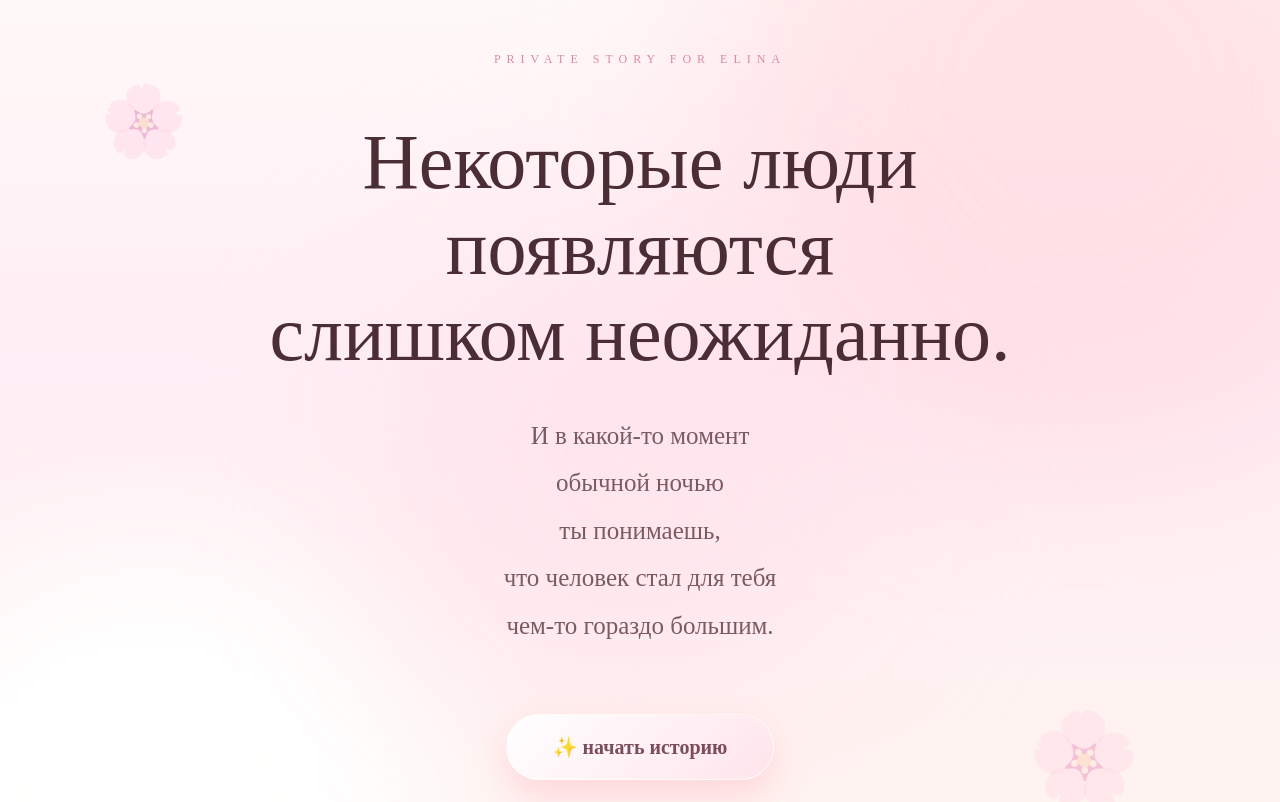
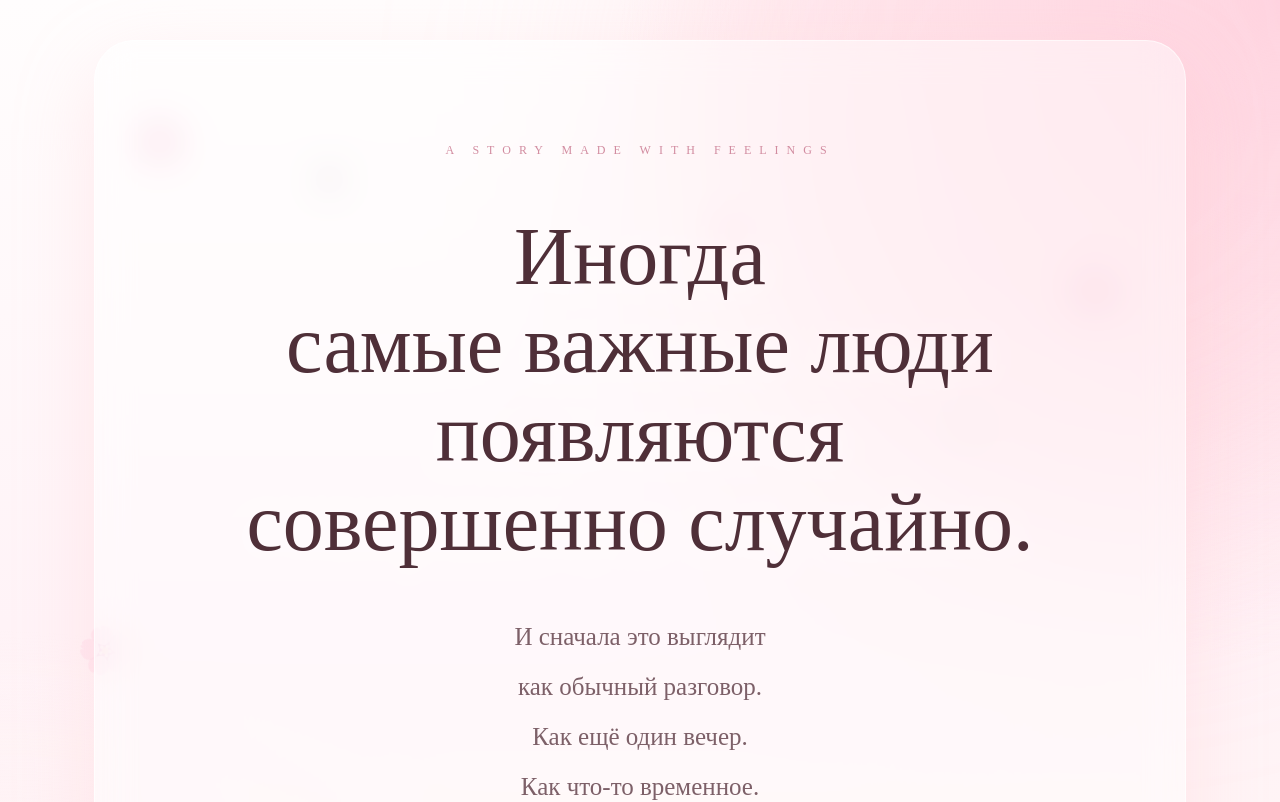
Before and after one commit to SayLoveYourLife/Story-My-Love, a Next.js app: page / in a window 1280 px wide. Shown: the top 802 px of the page. Built offline with nearby package versions, Linux system fonts and the light colour scheme.

Commit message:
Update page.js

```diff
--- a/app/page.js
+++ b/app/page.js
@@ -1,169 +1,222 @@
 export default function Home() {
+  const flowers = [
+    { top: "8%", left: "10%", size: "50px", opacity: 0.35 },
+    { top: "18%", left: "82%", size: "70px", opacity: 0.2 },
+    { top: "72%", left: "14%", size: "65px", opacity: 0.25 },
+    { top: "78%", left: "85%", size: "55px", opacity: 0.3 },
+    { top: "45%", left: "6%", size: "45px", opacity: 0.18 },
+    { top: "58%", left: "92%", size: "60px", opacity: 0.2 },
+    { top: "30%", left: "40%", size: "35px", opacity: 0.15 },
+    { top: "15%", left: "55%", size: "40px", opacity: 0.18 },
+  ];
+
   return (
     <main
       style={{
         minHeight: "100vh",
-        background:
-          "linear-gradient(180deg, #fff8f8 0%, #ffeef5 40%, #fff5ef 100%)",
         overflow: "hidden",
         position: "relative",
         display: "flex",
         justifyContent: "center",
         alignItems: "center",
         padding: "40px",
+        background: `
+          radial-gradient(circle at top right, #ffdbe7 0%, transparent 35%),
+          radial-gradient(circle at bottom left, #fff1f5 0%, transparent 40%),
+          linear-gradient(180deg, #fffdfd 0%, #fff3f7 45%, #fff7f1 100%)
+        `,
         fontFamily: "serif",
       }}
     >
-      {/* большие световые пятна */}
+      {/* ГЛОУ */}
+      <div
+        style={{
+          position: "absolute",
+          width: "900px",
+          height: "900px",
+          borderRadius: "50%",
+          background: "rgba(255,192,203,0.25)",
+          filter: "blur(120px)",
+          top: "-350px",
+          right: "-250px",
+        }}
+      />
+
       <div
         style={{
           position: "absolute",
           width: "700px",
           height: "700px",
           borderRadius: "50%",
-          background: "rgba(255,182,193,0.30)",
+          background: "rgba(255,255,255,0.95)",
           filter: "blur(100px)",
-          top: "-250px",
-          right: "-150px",
+          bottom: "-300px",
+          left: "-200px",
         }}
       />
 
+      {/* ЦВЕТЫ */}
+      {flowers.map((flower, index) => (
+        <div
+          key={index}
+          style={{
+            position: "absolute",
+            top: flower.top,
+            left: flower.left,
+            fontSize: flower.size,
+            opacity: flower.opacity,
+            transform: "rotate(-10deg)",
+            userSelect: "none",
+          }}
+        >
+          🌸
+        </div>
+      ))}
+
+      {/* ЛЕПЕСТКИ */}
       <div
         style={{
           position: "absolute",
-          width: "600px",
-          height: "600px",
-          borderRadius: "50%",
-          background: "rgba(255,255,255,0.95)",
-          filter: "blur(80px)",
-          bottom: "-200px",
-          left: "-150px",
-        }}
-      />
-
-      <div
-        style={{
-          position: "absolute",
-          width: "500px",
-          height: "500px",
-          borderRadius: "50%",
-          background: "rgba(255,220,230,0.45)",
-          filter: "blur(90px)",
-          top: "200px",
-          left: "30%",
-        }}
-      />
-
-      {/* лепестки */}
-      <div
-        style={{
-          position: "absolute",
-          top: "80px",
-          left: "100px",
-          fontSize: "70px",
-          opacity: "0.25",
+          top: "12%",
+          left: "25%",
+          fontSize: "22px",
+          opacity: "0.4",
         }}
       >
-        🌸
+        ✿
       </div>
 
       <div
         style={{
           position: "absolute",
-          bottom: "120px",
-          right: "140px",
-          fontSize: "90px",
-          opacity: "0.2",
+          top: "70%",
+          left: "60%",
+          fontSize: "28px",
+          opacity: "0.25",
         }}
       >
-        🌸
+        ❀
       </div>
 
       <div
         style={{
-          maxWidth: "950px",
-          textAlign: "center",
-          zIndex: 2,
+          position: "absolute",
+          top: "30%",
+          left: "75%",
+          fontSize: "18px",
+          opacity: "0.2",
         }}
       >
+        ✿
+      </div>
+
+      {/* СТЕКЛЯННАЯ КАРТОЧКА */}
+      <div
+        style={{
+          position: "relative",
+          zIndex: 2,
+          width: "100%",
+          maxWidth: "950px",
+          padding: "90px 70px",
+          borderRadius: "40px",
+          background: "rgba(255,255,255,0.45)",
+          backdropFilter: "blur(18px)",
+          border: "1px solid rgba(255,255,255,0.6)",
+          boxShadow: "0 25px 80px rgba(255,182,193,0.25)",
+          textAlign: "center",
+        }}
+      >
+        {/* верхняя надпись */}
         <p
           style={{
-            color: "#d98ca2",
-            letterSpacing: "6px",
+            color: "#d28ca0",
+            letterSpacing: "8px",
             textTransform: "uppercase",
             fontSize: "12px",
-            marginBottom: "30px",
-          }}
-        >
-          private story for elina
-        </p>
-
-        <h1
-          style={{
-            fontSize: "78px",
-            color: "#4a2d35",
-            fontWeight: "400",
-            lineHeight: "1.1",
             marginBottom: "35px",
           }}
         >
-          Некоторые люди
+          a story made with feelings
+        </p>
+
+        {/* ЗАГОЛОВОК */}
+        <h1
+          style={{
+            fontSize: "82px",
+            lineHeight: "1.08",
+            color: "#4f2f38",
+            fontWeight: "400",
+            marginBottom: "45px",
+            textShadow: "0 5px 25px rgba(255,255,255,0.7)",
+          }}
+        >
+          Иногда
+          <br />
+          самые важные люди
           <br />
           появляются
           <br />
-          слишком неожиданно.
+          совершенно случайно.
         </h1>
 
+        {/* ТЕКСТ */}
         <p
           style={{
+            color: "#7d6068",
             fontSize: "25px",
-            color: "#7b5b63",
-            lineHeight: "1.9",
-            maxWidth: "720px",
+            lineHeight: "2",
+            maxWidth: "760px",
             margin: "0 auto",
           }}
         >
-          И в какой-то момент
+          И сначала это выглядит
           <br />
-          обычной ночью
+          как обычный разговор.
           <br />
-          ты понимаешь,
+          Как ещё один вечер.
           <br />
-          что человек стал для тебя
+          Как что-то временное.
           <br />
-          чем-то гораздо большим.
+          <br />
+          Но потом человек
+          <br />
+          становится местом,
+          <br />
+          куда хочется возвращаться.
         </p>
 
+        {/* КНОПКА */}
         <a
           href="/story"
           style={{
             display: "inline-block",
-            marginTop: "65px",
-            padding: "20px 46px",
+            marginTop: "70px",
+            padding: "22px 54px",
+            borderRadius: "999px",
             background:
-              "linear-gradient(135deg, #ffffff 0%, #ffe4ec 100%)",
-            color: "#7b4c5a",
-            borderRadius: "999px",
+              "linear-gradient(135deg, #ffffff 0%, #ffe3ec 100%)",
+            color: "#7b4e5c",
             textDecoration: "none",
-            fontSize: "20px",
+            fontSize: "21px",
             fontWeight: "600",
-            boxShadow: "0 15px 35px rgba(255,182,193,0.45)",
-            border: "1px solid rgba(255,255,255,0.7)",
-            transition: "0.3s",
+            boxShadow:
+              "0 20px 40px rgba(255,182,193,0.35)",
+            border: "1px solid rgba(255,255,255,0.8)",
           }}
         >
-          ✨ начать историю
+          ✨ открыть историю
         </a>
 
+        {/* НИЗ */}
         <div
           style={{
-            marginTop: "90px",
-            color: "#d6a5b4",
-            fontSize: "18px",
-            letterSpacing: "3px",
+            marginTop: "80px",
+            color: "#d3a3b1",
+            fontSize: "17px",
+            letterSpacing: "4px",
           }}
         >
-          made with feelings
+          for someone special
         </div>
       </div>
     </main>
```
